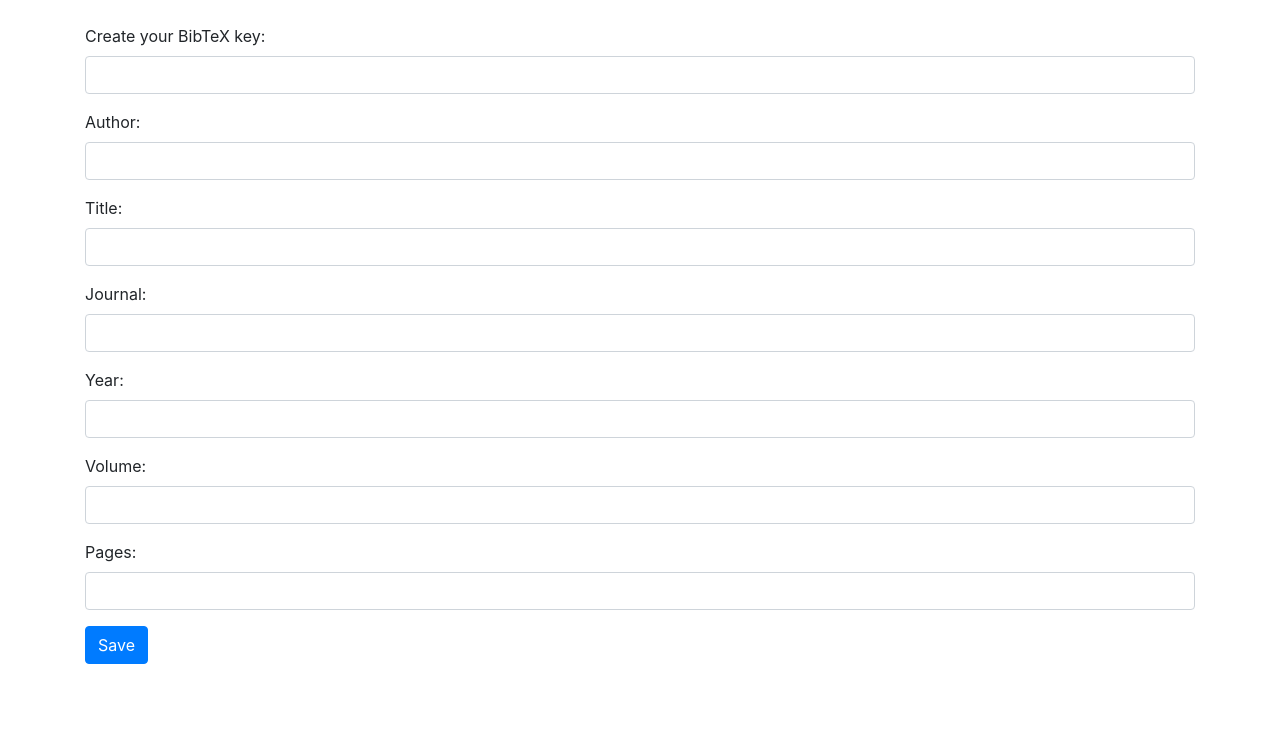
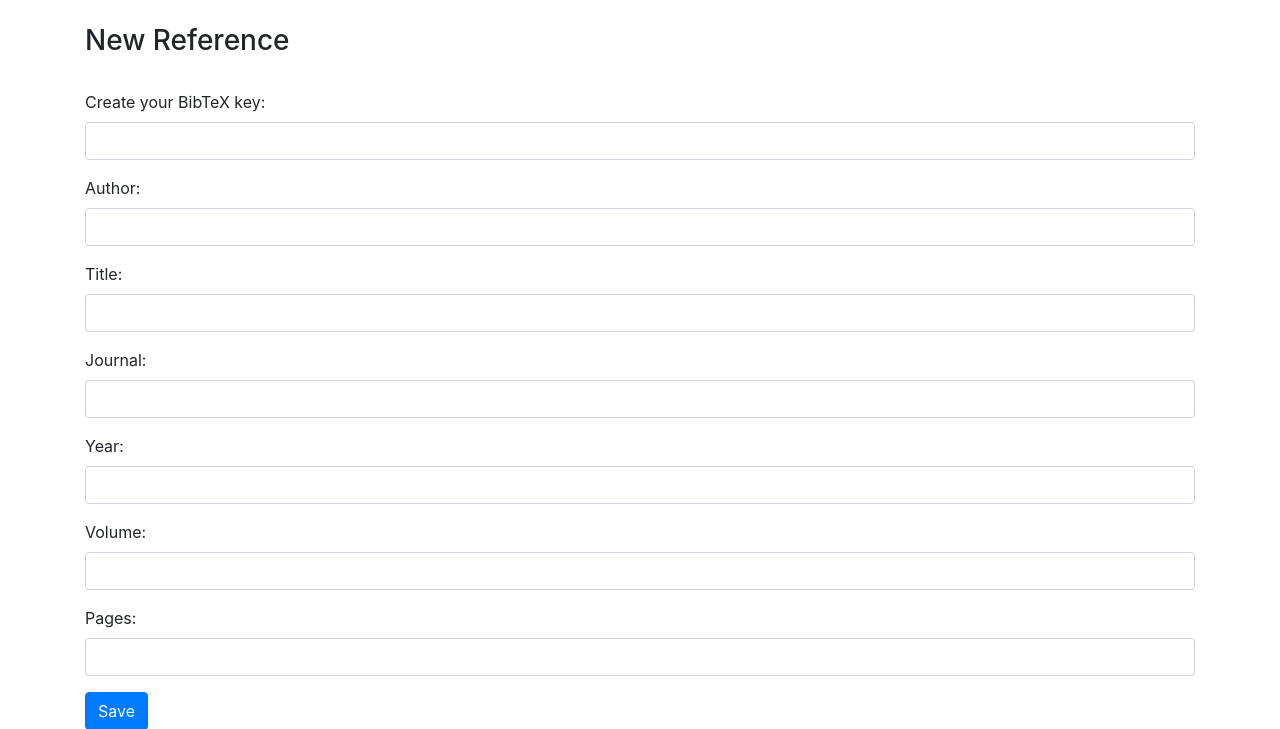
Before and after one commit to psangi-hy/ot-miniprojekti23, a Flask app: page /new in a window 1280 px wide. Shown: the part 56-785 px from the top of the page. Run offline with Flask 3, Linux system fonts and the light colour scheme; some libraries are stand-ins or nearby versions.

Commit message:
adjust tests to changes

```diff
--- a/src/templates/new.html
+++ b/src/templates/new.html
@@ -4,6 +4,8 @@
 
 {% block content %}
     <div class="container mt-4">
+		<h3>New Reference</h3>
+		<br>
         <form method="post" class="needs-validation" novalidate>
             <div class="form-group">
                 <label for="key">Create your BibTeX key:</label>
```
Also changed, not shown: 2 other files.
